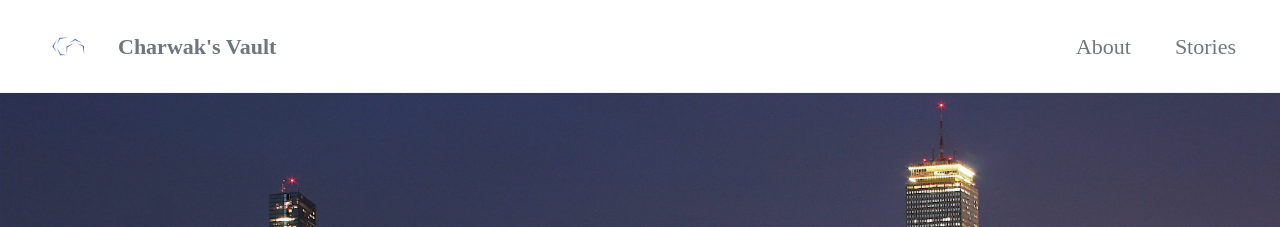
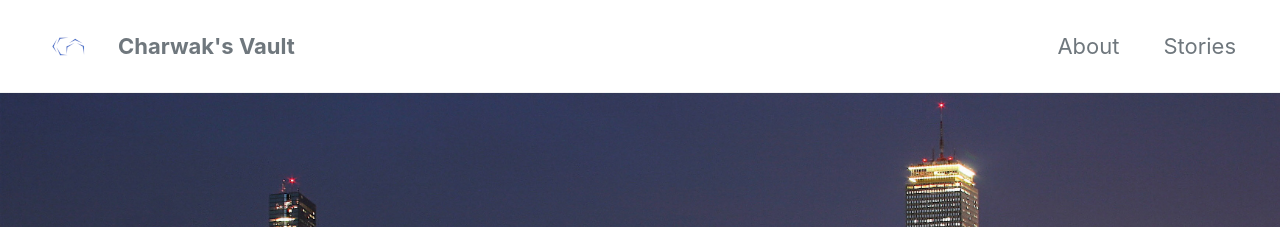
Before and after one commit to charwak/charwak.github.io, a Jekyll site: the page built from index.html, in a window 1280 px wide. Shown: the top 227 px of the page. Built offline with Jekyll 4.4.1, drawn with Linux system fonts in a browser that asks for light colours; cached includes are drawn as plain includes; nearby versions of some CDN libraries; the list of posts is cut into pages by our own code.

Commit message:
Changing styles

```diff
--- a/_sass/minimal-mistakes/_masthead.scss
+++ b/_sass/minimal-mistakes/_masthead.scss
@@ -23,7 +23,7 @@
     -webkit-box-pack: justify;
     -ms-flex-pack: justify;
     justify-content: space-between;
-    font-family: "$sans-serif-narrow" ;
+    font-family: $sans-serif-narrow ;
 
     @include breakpoint($x-large) {
       max-width: $x-large;
```
